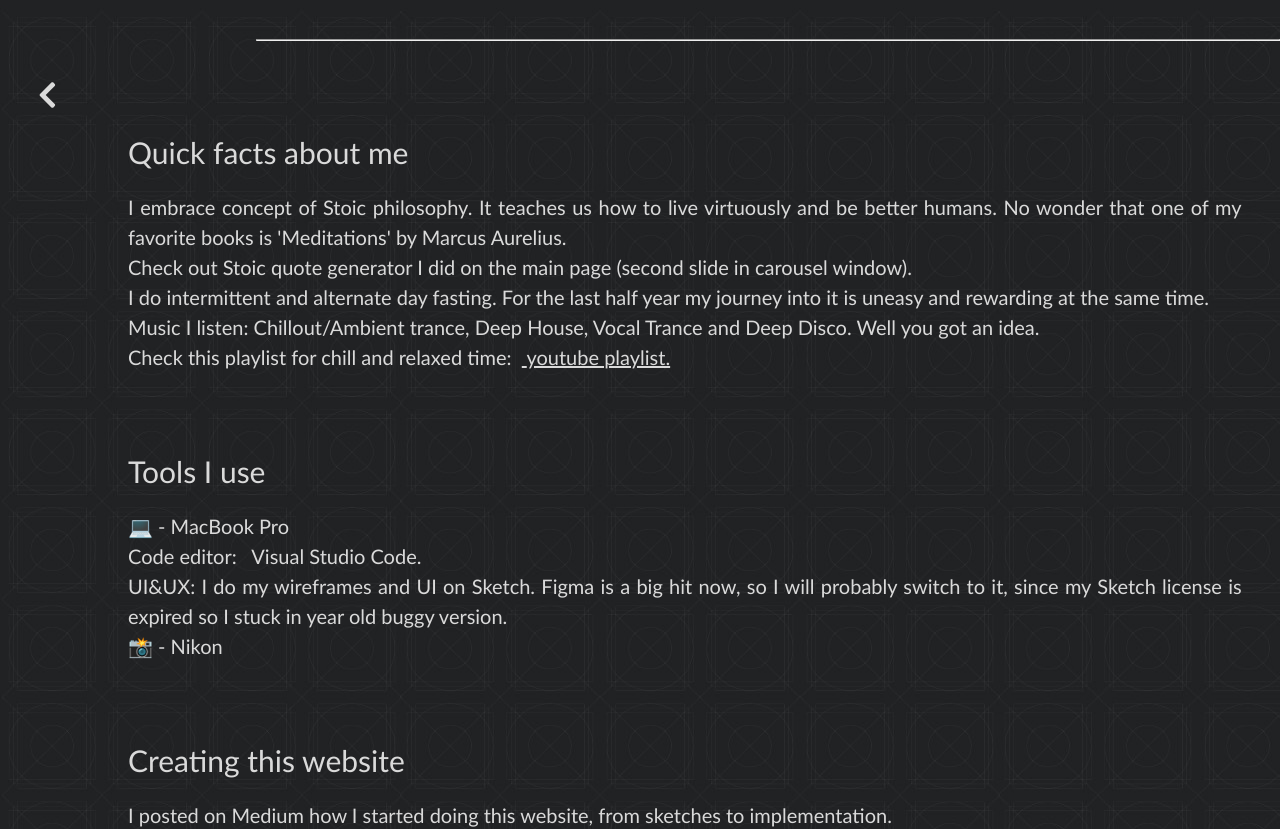
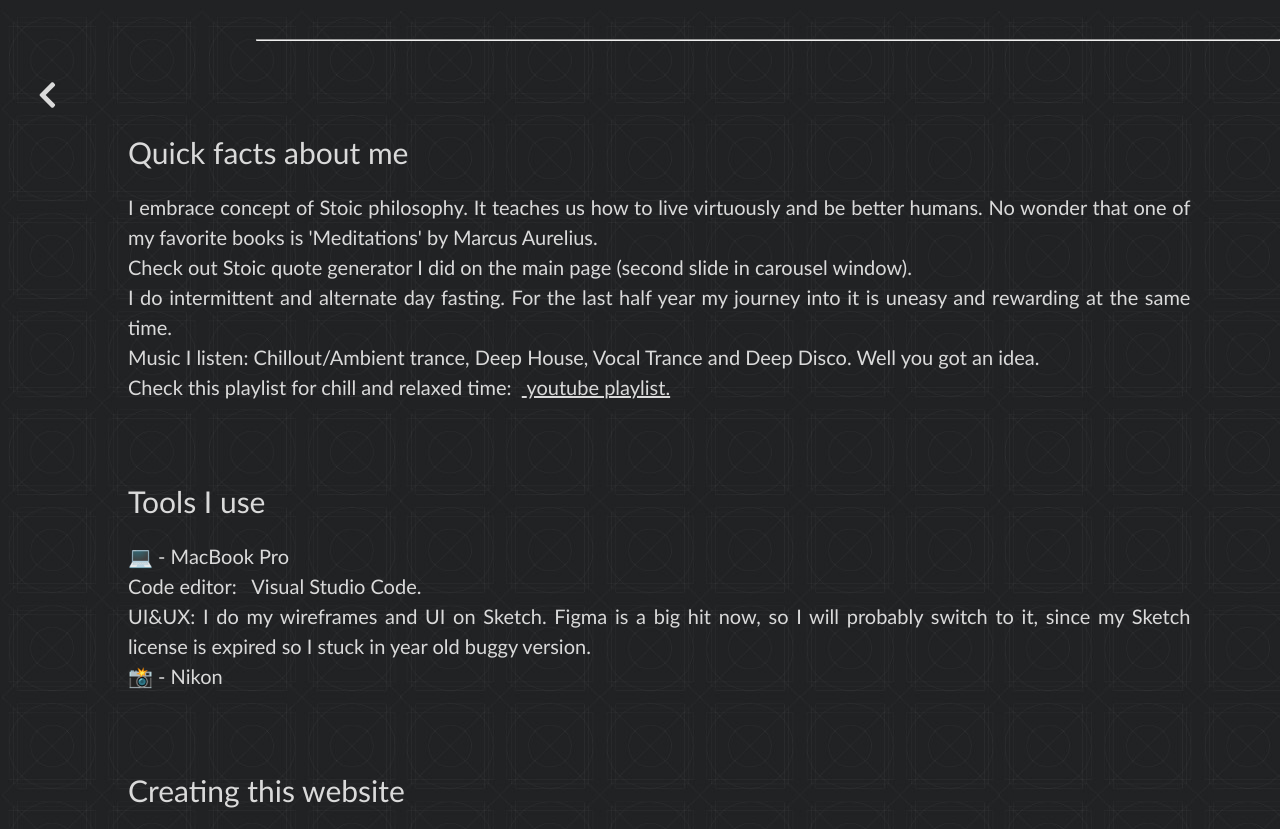
Before and after one commit to sagdish/dev-portfolio, a React (Create React App) app: page /blog in a window 1280 px wide. Shown: the top 829 px of the page. Built offline with nearby package versions, Linux system fonts and the light colour scheme.

Commit message:
blog margin fix

```diff
--- a/src/pages/Default.js
+++ b/src/pages/Default.js
@@ -35,7 +35,7 @@ function Default() {
     from: { width: '100px', height: '45px', background: '#212224'},
     to: {
           width: open ? (smallScreen ? '250px' : '400px') : '100px',
-          height: open ? (smallScreen ? '260px' : '160px') : '45px',
+          height: open ? (smallScreen ? '250px' : '160px') : '45px',
         }
   })
 
--- a/src/pages/style.css
+++ b/src/pages/style.css
@@ -18,8 +18,8 @@
 .blog-entry {
   display: flex;
   flex-direction: column;
-  margin: 3%;
-  margin-left: 10%;
+  margin: 3% 7% 3% 10%;
+  /* margin-left: 10%; */
   font-size: 20px;
   font-weight: lighter;
   text-align: justify;
```
